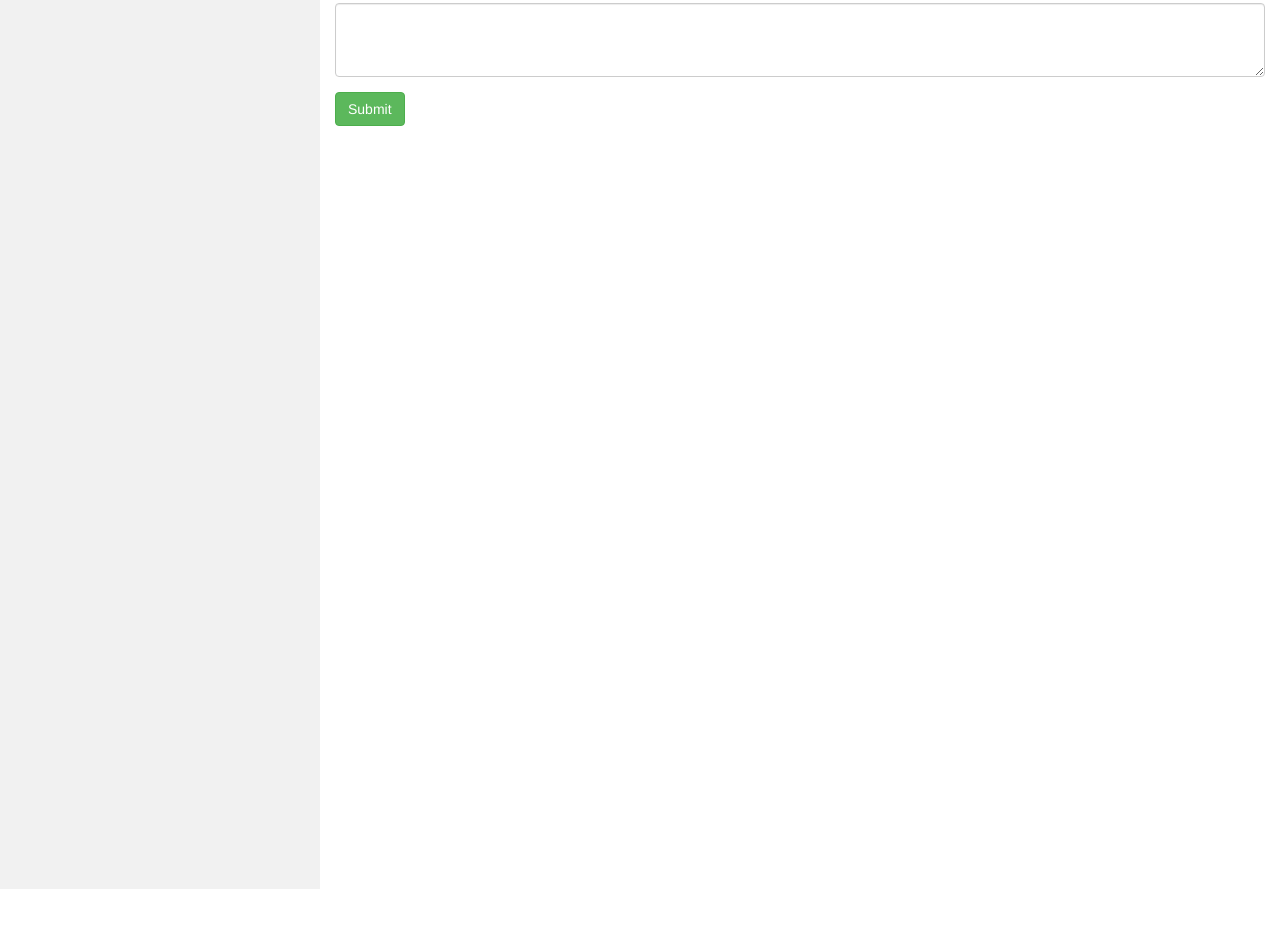
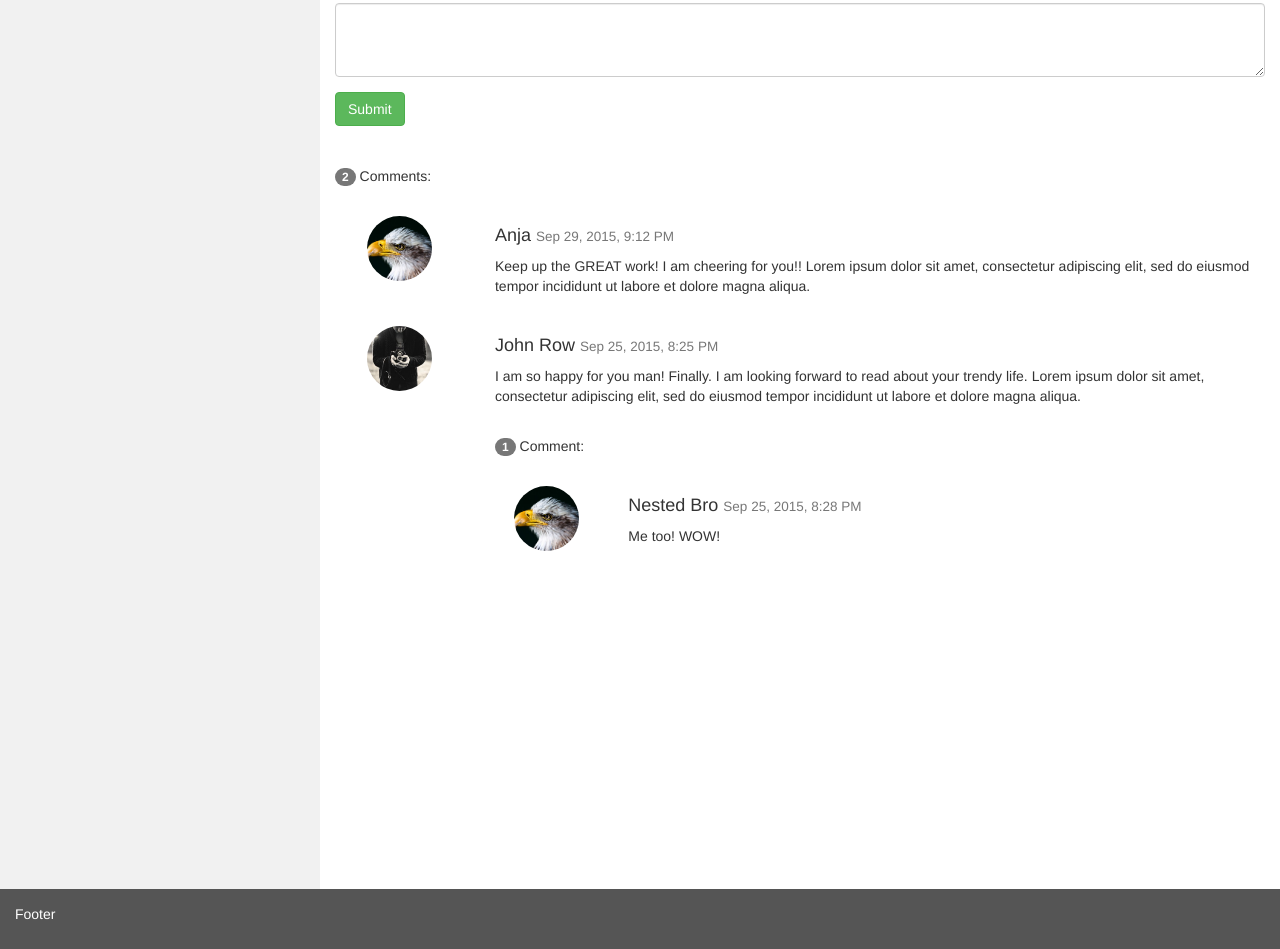
Before and after one commit to raihan-uddin/bootstrap-template, a plain HTML site: page Blog/Raihan's blog.html in a window 1280 px wide. Shown: the part 611-1560 px from the top of the page. Before the commit the page ends 1500 px from the top, so only its background shows below. Drawn offline with nearby package versions, Linux system fonts and the light colour scheme.

Commit message:
Blog Completed!

```diff
--- a/Blog/Raihan's blog.html
+++ b/Blog/Raihan's blog.html
@@ -4,31 +4,43 @@
     <meta charset="utf-8">
     <title>Raihan's Blog</title>
     <meta name="viewport" content="width=device-width, initial-scale=1">
-     <link rel="stylesheet" href="https://maxcdn.bootstrapcdn.com/bootstrap/3.3.7/css/bootstrap.min.css">
-<!--    <link rel="stylesheet" href="../css/bootstrap.min.css">-->
+    <!--     <link rel="stylesheet" href="https://maxcdn.bootstrapcdn.com/bootstrap/3.3.7/css/bootstrap.min.css">-->
+    <link rel="stylesheet" href="../css/bootstrap.min.css">
     <script src="https://ajax.googleapis.com/ajax/libs/jquery/3.2.1/jquery.min.js"></script>
     <script src="https://maxcdn.bootstrapcdn.com/bootstrap/3.3.7/js/bootstrap.min.js"></script>
 </head>
 <style>
     /* Set height of the grid so .sidenav can be 100% (adjust if needed) */
-	.row.content{height: 1500px;}
 
+    .row.content {
+        height: 1500px;
+    }
     /* Set gray background color and 100% height */
-	.sidenav{
+
+    .sidenav {
         background-color: #f1f1f1;
         height: 100%;
     }
 
+    /* Set black background color, white text and some padding */
+    footer {
+      background-color: #555;
+      color: white;
+      padding: 15px;
+    }
 
     /* On small screens, set height to 'auto' for sidenav and grid */
-	@media screen and (max-width: 767px){
-		.sidenav{
+    @media screen and (max-width: 767px) {
+        .sidenav {
             height: auto;
             padding: 15px;
         }
-		.row.content{height: auto;}
+        .row.content {
+            height: auto;
+        }
     }
 </style>
+
 <body>
     <div class="container-fluid">
         <div class="row content">
@@ -41,14 +53,17 @@
                     <li><a href="#">Photos</a></li>
                 </ul>
                 <br>
+
+                <form role="form" method="post" name="search">
                     <div class="input-group">
-				<input type="text" class="form-control" placeholder="Search blog..." >
-				<span class="input-group-btn">
-					<button class="btn btn-default" type="button">
+                        <input type="text" class="form-control" placeholder="Search blog...">
+                        <span class="input-group-btn" required>
+					<button type="submit" class="btn btn-default">
 						<span class="glyphicon glyphicon-search"></span>
                         </button>
                         </span>
                     </div>
+                </form>
             </div>
 
             <div class="col-sm-9">
@@ -75,8 +90,47 @@
                     </div>
                     <button type="submit" class="btn btn-success">Submit</button>
                 </form>
+
+                <br><br>
+
+                <p><span class="badge">2</span> Comments:</p><br>
+
+                <div class="row">
+                    <div class="col-sm-2 text-center">
+                        <img src="images/bird.jpg" class="img-circle" height="65" width="65" alt="Avatar">
+                    </div>
+                    <div class="col-sm-10">
+                        <h4>Anja <small>Sep 29, 2015, 9:12 PM</small></h4>
+                        <p>Keep up the GREAT work! I am cheering for you!! Lorem ipsum dolor sit amet, consectetur adipiscing elit, sed do eiusmod tempor incididunt ut labore et dolore magna aliqua.</p>
+                        <br>
+                    </div>
+
+                    <div class="col-sm-2 text-center">
+                        <img src="images/bandmember.jpg" class="img-circle" height="65" width="65" alt="Avatar">
+                    </div>
+                    <div class="col-sm-10">
+                        <h4>John Row <small>Sep 25, 2015, 8:25 PM</small></h4>
+                        <p>I am so happy for you man! Finally. I am looking forward to read about your trendy life. Lorem ipsum dolor sit amet, consectetur adipiscing elit, sed do eiusmod tempor incididunt ut labore et dolore magna aliqua.</p>
+                        <br>
+                        <p><span class="badge">1</span> Comment:</p><br>
+                        <div class="row">
+                            <div class="col-sm-2 text-center">
+                                <img src="images/bird.jpg" class="img-circle" height="65" width="65" alt="Avater">
+                            </div>
+                            <div class="col-sm-8">
+                                <h4>Nested Bro <small>Sep 25, 2015, 8:28 PM</small></h4>
+                                <p>Me too! WOW!</p>
+                                <br>
                             </div>
                         </div>
                     </div>
+                </div>
+            </div>
+        </div>
+    </div>
+
+    <footer class="container-fluid">
+        <p>Footer</p>
+    </footer>
 </body>
 </html>
```
Also changed, not shown: Blog/images/bandmember.jpg (added), Blog/images/bird.jpg (added). Lines whose indentation alone changed are shown as unchanged.
